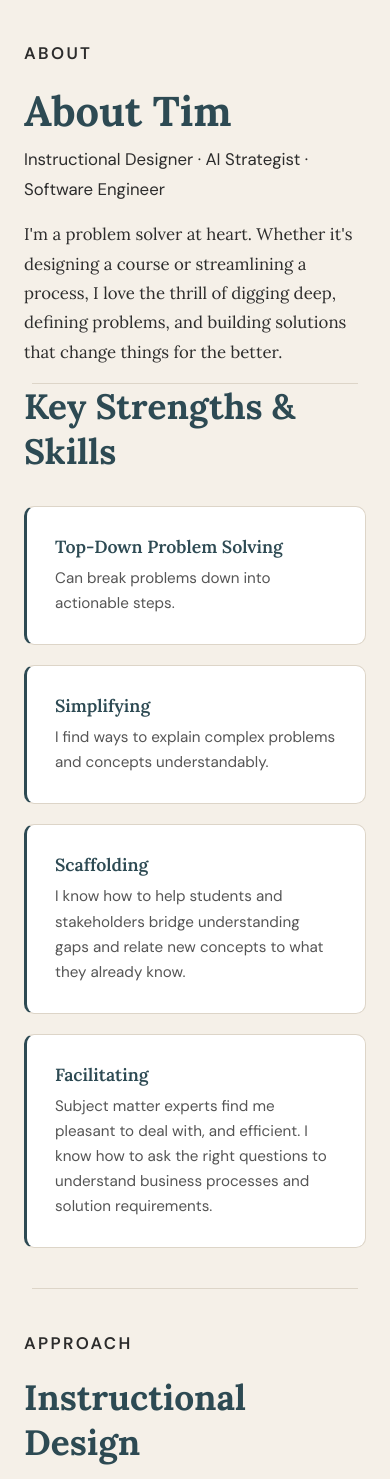
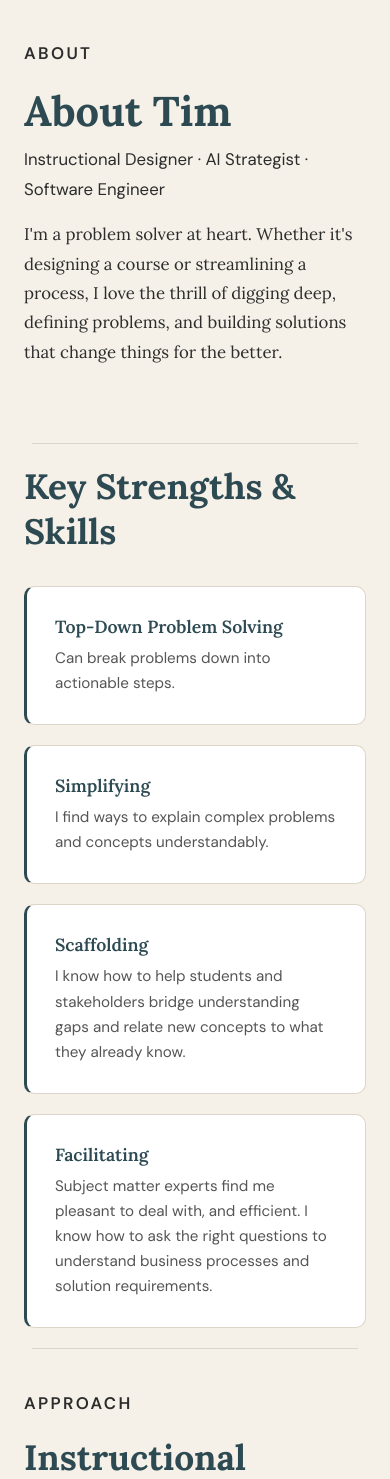
Before and after one commit to thange-ship-it/portfolio-blog, a Flask app: page /about in a window 390 px wide; the page is wider, and only the part inside the window is pictured. Shown: the part 68-1547 px from the top of that part. Run offline with Flask 3, Linux system fonts and the light colour scheme.

Commit message:
Balance spacing around Key Strengths section
Add whitespace above the first divider to match below. Reduce
strengths section top/bottom padding by ~50% and balance evenly.

Co-Authored-By: Claude Opus 4.6 <noreply@anthropic.com>

```diff
--- a/app/static/css/style.css
+++ b/app/static/css/style.css
@@ -355,7 +355,7 @@ footer a:hover {
 }
 
 .page-content.about-page {
-    padding-bottom: 0;
+    padding-bottom: 60px;
 }
 
 .page-content h1 {
@@ -399,7 +399,7 @@ footer a:hover {
 
 /* Key Strengths */
 .about-strengths {
-    padding: 0 60px 60px 60px;
+    padding: 30px 60px 30px 60px;
 }
 
 .about-strengths-inner {
@@ -1083,7 +1083,7 @@ footer a:hover {
 
     /* About page responsive */
     .about-strengths {
-        padding: 0 24px 40px 24px;
+        padding: 20px 24px 20px 24px;
     }
 
     .strengths-grid {
```
